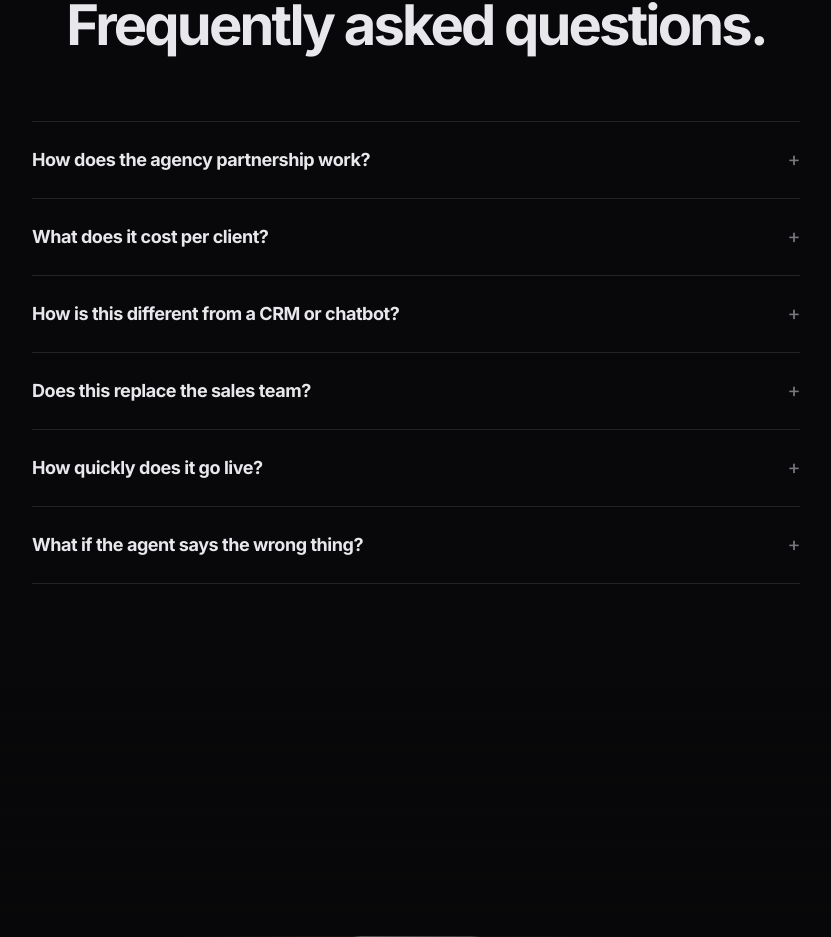
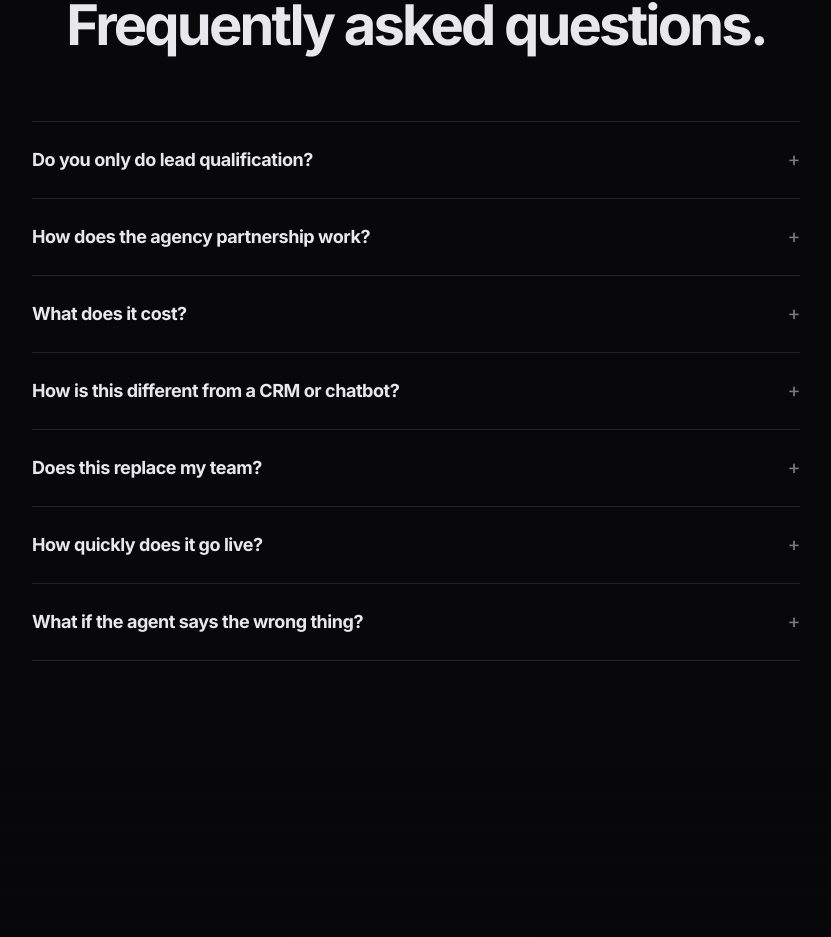
Before and after one commit to Sceduled/kavlron-website, a Next.js app: page / in a window 1280 px wide. Shown: the part 9829-10766 px from the top of the page, without its empty margins (224-1055 px from the left). Built offline with nearby package versions, Linux system fonts and the light colour scheme.

Commit message:
Phase 10: Updated FAQs for direct clients and ops models

```diff
--- a/src/app/components/FaqSection.tsx
+++ b/src/app/components/FaqSection.tsx
@@ -4,28 +4,32 @@ import { useState } from "react";
 
 const faqs = [
   {
-    q: "How does the agency partnership work?",
-    a: "You connect us with your clients. We build and manage the system for each one. You earn a share of the recurring revenue on every client. You do zero technical work.",
+    q: "Do you only do lead qualification?",
+    a: "No. While lead and applicant handling is a major use case, the same underlying engine is used for internal operations — automating payment reminder ladders, document chasing, and status updates.",
   },
   {
-    q: "What does it cost per client?",
-    a: "Setup starts at ₹5,000 per client. Monthly costs depend on lead volume and whether the system uses WhatsApp, voice calls, or both. We'll give you an exact breakdown before anything starts.",
+    q: "How does the agency partnership work?",
+    a: "For agency partners, you connect us with your clients. We build and manage the system, and you earn a share of the recurring revenue. If you're a direct business, we simply build and manage the system for you directly.",
+  },
+  {
+    q: "What does it cost?",
+    a: "Setup starts at ₹5,000. Monthly costs depend on volume (leads, candidates, or invoices) and whether the system uses WhatsApp, voice calls, or both. We'll give you an exact breakdown before anything starts.",
   },
   {
     q: "How is this different from a CRM or chatbot?",
-    a: "A CRM stores leads. A chatbot answers FAQs. This system actively qualifies every lead through a real conversation, scores them, and routes only the serious ones to the sales team. It's not a tool the client manages. We handle everything.",
+    a: "A CRM stores data. A chatbot answers FAQs. This system actively follows up through a real conversation, tracks responses, and routes only the unresolved items or serious leads to your team. It's not a tool you manage. We handle everything.",
   },
   {
-    q: "Does this replace the sales team?",
-    a: "No. It makes them more effective. The system handles the filtering and follow-up. The sales team only talks to people who are ready to buy.",
+    q: "Does this replace my team?",
+    a: "No. It makes them more effective. The system handles the filtering and follow-up. Your team only spends time on items that actually require human judgment or people who are ready to engage.",
   },
   {
     q: "How quickly does it go live?",
-    a: "First client takes 2-3 days. Every client after that takes 2-4 hours.",
+    a: "The first deployment takes 2-3 days. Subsequent setups or agency client rollouts take 2-4 hours.",
   },
   {
     q: "What if the agent says the wrong thing?",
-    a: "Every system runs through testing before going live. The qualification flow is built specifically for that industry and reviewed before launch. We monitor and optimize based on real conversation data.",
+    a: "Every system runs through testing before going live. The flow is built specifically for your industry and reviewed before launch. We monitor and optimize based on real conversation data.",
   },
 ];
 
```
